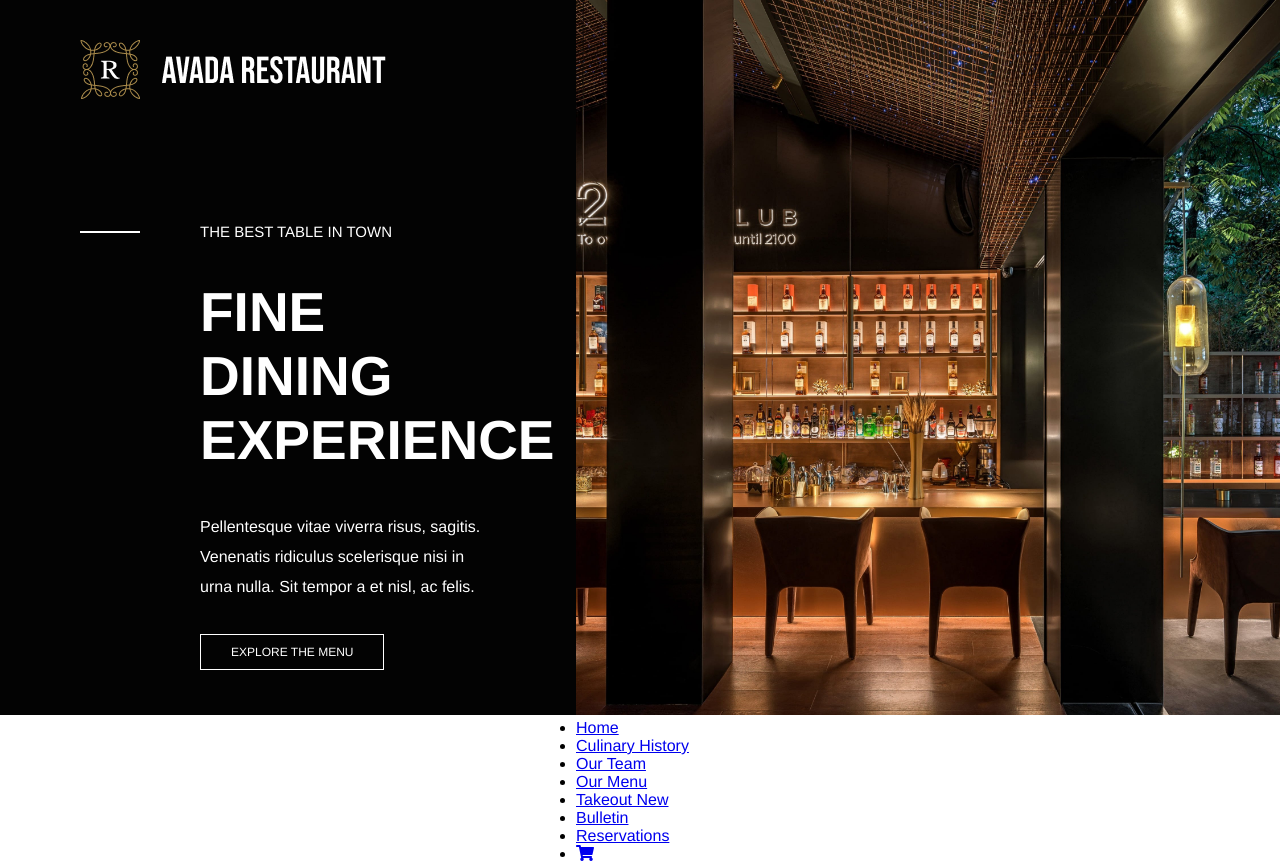
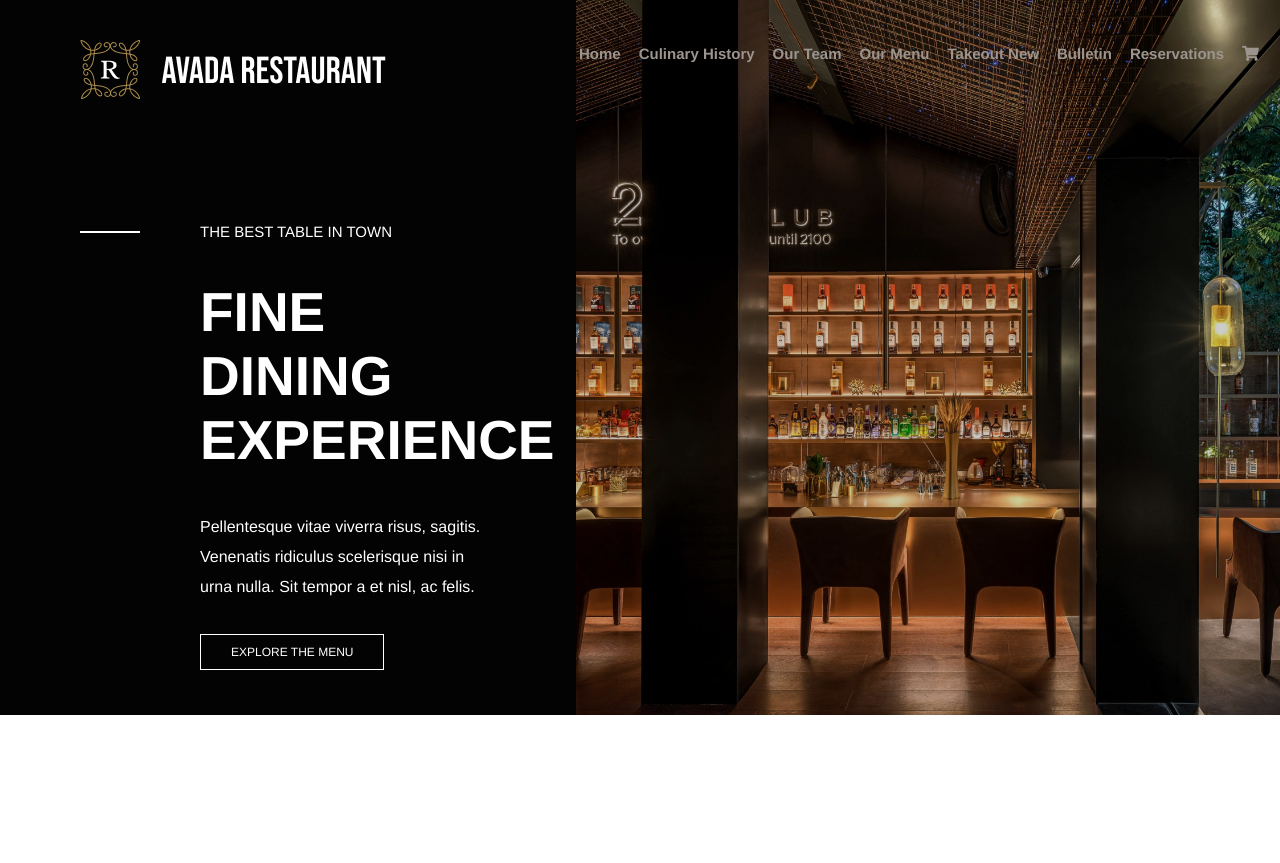
Before and after one commit to petrescuandreea/proj-html-vuejs, a Vue app: page / in a window 1280 px wide. After the commit the page ends 800 px from the top, so only its background shows below. Built offline with nearby package versions, Linux system fonts and the light colour scheme.

Commit message:
Add style to class image-col in AppHeader

```diff
--- a/src/components/AppHeader.vue
+++ b/src/components/AppHeader.vue
@@ -29,22 +29,23 @@
 
         <!-- image column  -->
         <div class="image-col">
-            <img src="../assets/img/slider52x.jpg" alt="">
-
+            <div class="overlay">
                 <!-- nav menu  -->
+                <div class="nav-container">
                     <nav>
                         <ul>
                             <li v-for="link, i in links" :key="i">
                                 <a v-if="link.icon" :href="link.url">
-                            <i :class="link.icon"></i> {{ link.badge}}
+                                    <i :class="link.icon"></i> {{ link.badge }}
                                 </a>
-                        <a v-else :href="link.url">
-                            {{ link.text }} {{ link.badge}}
+                                <a v-else :href="link.url" :class="link.here ? 'active' : ''">
+                                    {{ link.text }} {{ link.badge }}
                                 </a>
                             </li>
                         </ul>
                     </nav>
-
+                </div>
+            </div>
         </div>
     </section>
 </template>
@@ -128,11 +129,43 @@ section {
         width: 55%;
         height: 100%;
         float: left;
+        position: relative;
+        background-image: url("../assets/img/slider52x.jpg");
+        background-size: cover;
 
-        img {
+        .overlay {
+            position: absolute;
+            top: 0;
+            right: 0;
+            bottom: 0;
+            left: 0;
+            background-color: rgba(0, 0, 0, 0.2);
+
+            .nav-container {
+                position: absolute;
+                top: 45px;
                 width: 100%;
-            height: 100%;
-            object-fit: cover;
+                text-align: center;
+
+                ul {
+
+                    li {
+                        display: inline-block;
+                        margin-right: 18px;
+
+                        a {
+                            font-size: 15px;
+                            color: #9c958f;
+                            text-decoration: none;
+                            font-weight: bold;
+
+                            &.active {
+                                color: white;
+                            }
+                        }
+                    }
+                }
+            }
         }
     }
 }
```
Lines whose indentation alone changed are shown as unchanged.
